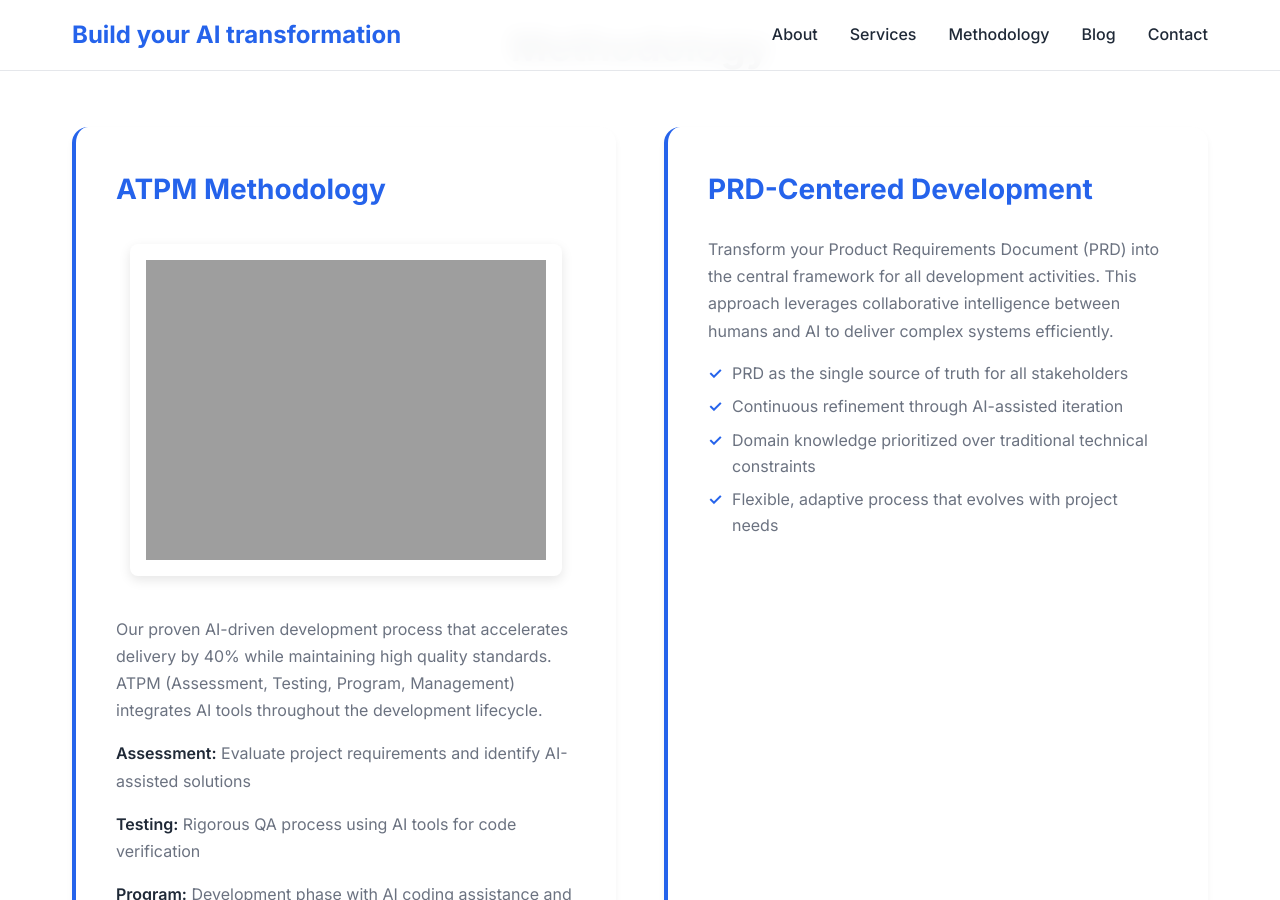
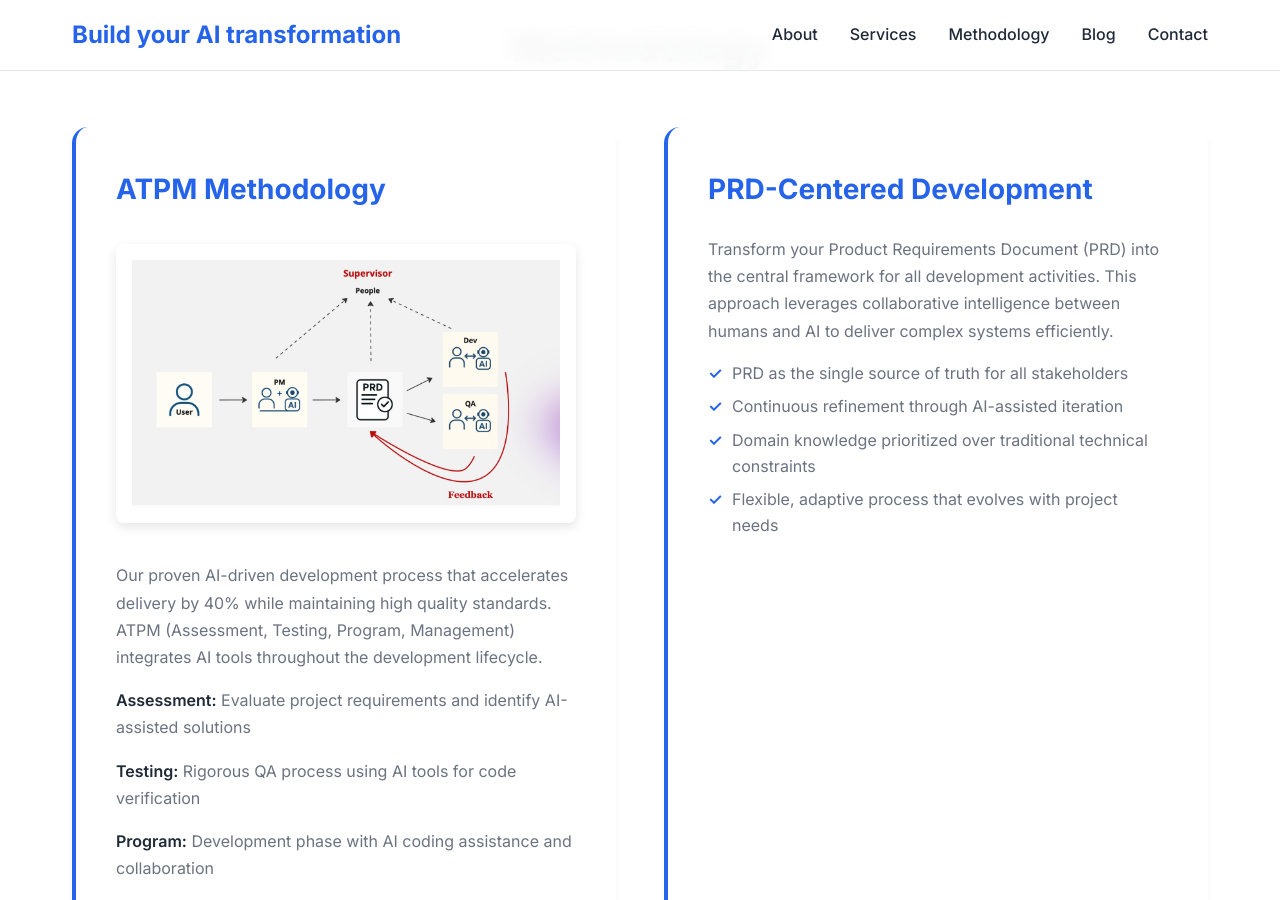
Before and after one commit to thegiive/wiselychen-page, a Jekyll site: the page built from index.md, in a window 1280 px wide and 900 px high, scrolled down 1513 px. Built offline with Jekyll 4.4.1, drawn with Linux system fonts in a browser that asks for light colours.

Commit message:
Fix ATPM methodology image path
- Remove Liquid template syntax from YAML data file
- Use simple absolute path /assets/images/atpm-methodology.png
- Fixes 404 error for methodology diagram

🤖 Generated with [Claude Code](https://claude.ai/code)

Co-Authored-By: Claude <noreply@anthropic.com>

```diff
--- a/_data/methodologies.yml
+++ b/_data/methodologies.yml
@@ -1,7 +1,7 @@
 - title: "ATPM Methodology"
   content: |
     <div class="methodology-diagram">
-        <img src="{{ '/assets/images/atpm-methodology.png' | relative_url }}" alt="ATPM Methodology Workflow" class="methodology-image">
+        <img src="/assets/images/atpm-methodology.png" alt="ATPM Methodology Workflow" class="methodology-image">
     </div>
     <p>Our proven AI-driven development process that accelerates delivery by 40% while maintaining high quality standards. ATPM (Assessment, Testing, Program, Management) integrates AI tools throughout the development lifecycle.</p>
     <p><strong>Assessment:</strong> Evaluate project requirements and identify AI-assisted solutions</p>
```
